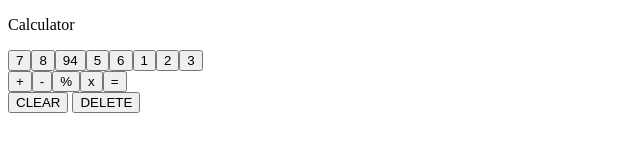
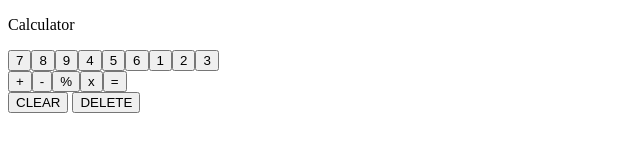
Before and after one commit to therealcheng/odin-calculator, a plain HTML site: page index.html in a window 1280 px wide. Shown: the full height of the page, 0-640 px from the left. Drawn offline with Linux system fonts and the light colour scheme.

Commit message:
Fixed mistake on number buttons 9 and 4

```diff
--- a/index.html
+++ b/index.html
@@ -16,7 +16,7 @@
       <p class="calculator-name">Calculator</p>
       <div class="numbers-grid">
         <button class="numbers">7</button><button class="numbers">8</button
-        ><button class="numbers">9</button<button class="numbers">4</button
+        ><button class="numbers">9</button><button class="numbers">4</button
         ><button class="numbers">5</button><button class="numbers">6</button
         ><button class="numbers">1</button><button class="numbers">2</button
         ><button class="numbers">3</button>
```
